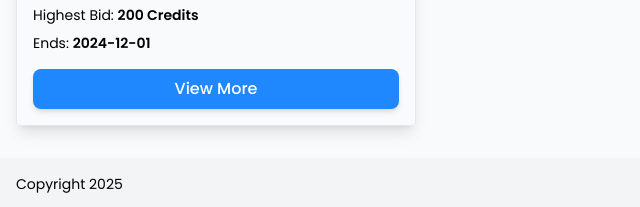
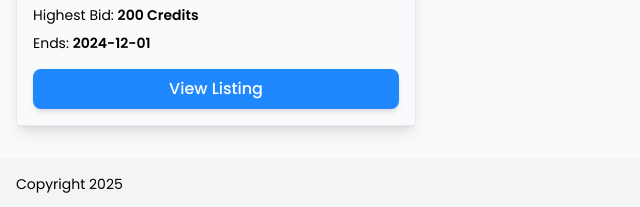
Before and after one commit to LineSvensen/js2-sp-auction-website, a website built with Vite: page index.html in a window 1280 px wide. Shown: the part 894-1101 px from the top of the page, 0-640 px from the left. Built offline with nearby package versions, Linux system fonts and the light colour scheme.

Commit message:
testing something

```diff
--- a/index.html
+++ b/index.html
@@ -161,7 +161,7 @@
               href="pages/listing-details.html"
               class="bg-CTABlue hover:bg-CTABlue-hover text-white text-center font-medium py-2 px-4 rounded-lg shadow-md transition duration-300"
             >
-              View More
+              View Listing
             </a>
           </div>
         </div>
```
